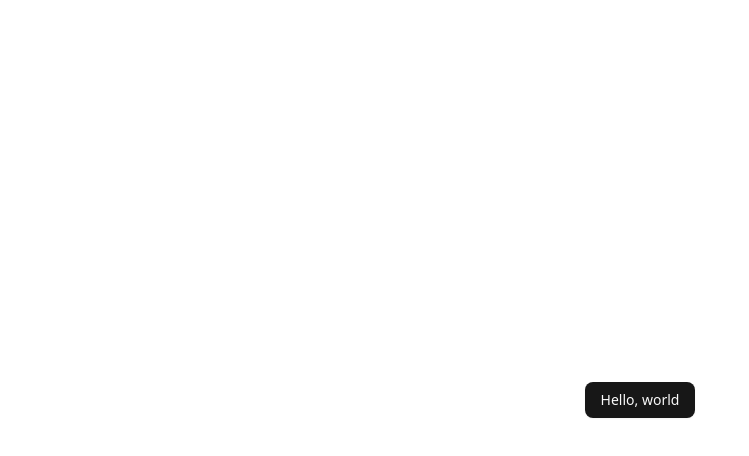
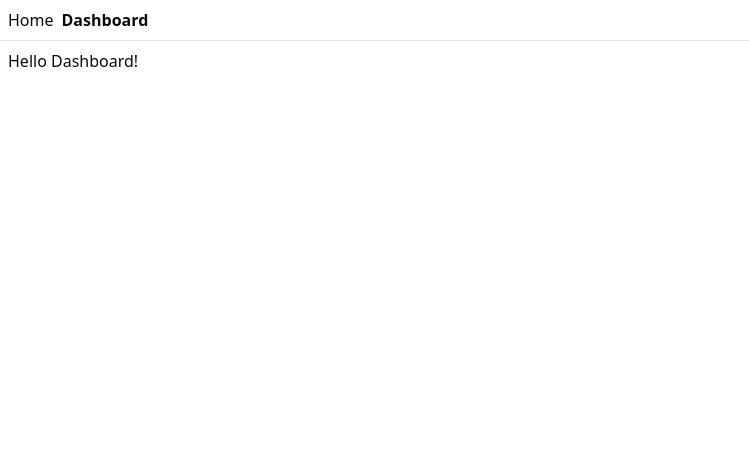
Before and after one commit to ram0973/spring-react-query-blog, a React (Vite) app in the folder react/: page /dashboard in a window 1280 px wide. Shown: the top 456 px of the page, without its empty margins (0-749 px from the left). Built offline with nearby package versions, Linux system fonts and the light colour scheme.

Commit message:
add tanstack router

```diff
--- a/react/package.json
+++ b/react/package.json
@@ -12,6 +12,8 @@
   "dependencies": {
     "@radix-ui/react-slot": "^1.2.3",
     "@tailwindcss/vite": "^4.1.11",
+    "@tanstack/react-router": "^1.128.0",
+    "@tanstack/react-router-devtools": "^1.128.0",
     "class-variance-authority": "^0.7.1",
     "clsx": "^2.1.1",
     "lucide-react": "^0.525.0",
@@ -22,6 +24,7 @@
   },
   "devDependencies": {
     "@eslint/js": "^9.31.0",
+    "@tanstack/router-plugin": "^1.128.0",
     "@types/node": "^24.0.14",
     "@types/react": "^19.1.8",
     "@types/react-dom": "^19.1.6",
--- a/react/src/App.tsx
+++ /dev/null
@@ -1,13 +0,0 @@
-import { Button } from "@/components/ui/button"
-
-function App() {
-  return (
-    <>
-      <div className="flex min-h-svh flex-col items-center justify-center">
-        <Button>Hello, world</Button>
-      </div>
-    </>
-  );
-}
-
-export default App;
--- a/react/src/main.tsx
+++ b/react/src/main.tsx
@@ -1,9 +1,27 @@
-import { StrictMode } from 'react'
-import { createRoot } from 'react-dom/client'
-import App from './App.tsx'
+import { RouterProvider, createRouter } from "@tanstack/react-router";
+import { StrictMode } from "react";
+import ReactDOM from "react-dom/client";
 
-createRoot(document.getElementById('root')!).render(
-  <StrictMode>
-    <App />
-  </StrictMode>,
-)
+// Import the generated route tree
+import { routeTree } from "./routeTree.gen";
+
+// Create a new router instance
+const router = createRouter({ routeTree });
+
+// Register the router instance for type safety
+declare module "@tanstack/react-router" {
+  interface Register {
+    router: typeof router;
+  }
+}
+
+// Render the app
+const rootElement = document.getElementById("root")!;
+if (!rootElement.innerHTML) {
+  const root = ReactDOM.createRoot(rootElement);
+  root.render(
+    <StrictMode>
+      <RouterProvider router={router} />
+    </StrictMode>,
+  );
+}
--- /dev/null
+++ b/react/src/routeTree.gen.ts
@@ -0,0 +1,77 @@
+/* eslint-disable */
+
+// @ts-nocheck
+
+// noinspection JSUnusedGlobalSymbols
+
+// This file was automatically generated by TanStack Router.
+// You should NOT make any changes in this file as it will be overwritten.
+// Additionally, you should also exclude this file from your linter and/or formatter to prevent it from being checked or modified.
+
+import { Route as rootRouteImport } from './routes/__root'
+import { Route as IndexRouteImport } from './routes/index'
+import { Route as DashboardIndexRouteImport } from './routes/dashboard/index'
+
+const IndexRoute = IndexRouteImport.update({
+  id: '/',
+  path: '/',
+  getParentRoute: () => rootRouteImport,
+} as any)
+const DashboardIndexRoute = DashboardIndexRouteImport.update({
+  id: '/dashboard/',
+  path: '/dashboard/',
+  getParentRoute: () => rootRouteImport,
+} as any)
+
+export interface FileRoutesByFullPath {
+  '/': typeof IndexRoute
+  '/dashboard': typeof DashboardIndexRoute
+}
+export interface FileRoutesByTo {
+  '/': typeof IndexRoute
+  '/dashboard': typeof DashboardIndexRoute
+}
+export interface FileRoutesById {
+  __root__: typeof rootRouteImport
+  '/': typeof IndexRoute
+  '/dashboard/': typeof DashboardIndexRoute
+}
+export interface FileRouteTypes {
+  fileRoutesByFullPath: FileRoutesByFullPath
+  fullPaths: '/' | '/dashboard'
+  fileRoutesByTo: FileRoutesByTo
+  to: '/' | '/dashboard'
+  id: '__root__' | '/' | '/dashboard/'
+  fileRoutesById: FileRoutesById
+}
+export interface RootRouteChildren {
+  IndexRoute: typeof IndexRoute
+  DashboardIndexRoute: typeof DashboardIndexRoute
+}
+
+declare module '@tanstack/react-router' {
+  interface FileRoutesByPath {
+    '/': {
+      id: '/'
+      path: '/'
+      fullPath: '/'
+      preLoaderRoute: typeof IndexRouteImport
+      parentRoute: typeof rootRouteImport
+    }
+    '/dashboard/': {
+      id: '/dashboard/'
+      path: '/dashboard'
+      fullPath: '/dashboard'
+      preLoaderRoute: typeof DashboardIndexRouteImport
+      parentRoute: typeof rootRouteImport
+    }
+  }
+}
+
+const rootRouteChildren: RootRouteChildren = {
+  IndexRoute: IndexRoute,
+  DashboardIndexRoute: DashboardIndexRoute,
+}
+export const routeTree = rootRouteImport
+  ._addFileChildren(rootRouteChildren)
+  ._addFileTypes<FileRouteTypes>()
--- /dev/null
+++ b/react/src/routes/__root.tsx
@@ -0,0 +1,20 @@
+import { createRootRoute, Link, Outlet } from '@tanstack/react-router'
+import { TanStackRouterDevtools } from '@tanstack/react-router-devtools'
+
+export const Route = createRootRoute({
+  component: () => (
+    <>
+      <div className="p-2 flex gap-2">
+        <Link to="/" className="[&.active]:font-bold">
+          Home
+        </Link>{' '}
+        <Link to="/dashboard" className="[&.active]:font-bold">
+          Dashboard
+        </Link>
+      </div>
+      <hr />
+      <Outlet />
+      <TanStackRouterDevtools />
+    </>
+  ),
+})
--- /dev/null
+++ b/react/src/routes/dashboard/index.tsx
@@ -0,0 +1,9 @@
+import { createFileRoute } from "@tanstack/react-router";
+
+export const Route = createFileRoute("/dashboard/")({
+  component: RouteComponent,
+});
+
+function RouteComponent() {
+  return <div className="p-2">Hello Dashboard!</div>;
+}
--- /dev/null
+++ b/react/src/routes/index.tsx
@@ -0,0 +1,13 @@
+import { createFileRoute } from '@tanstack/react-router'
+
+export const Route = createFileRoute('/')({
+  component: Index,
+})
+
+function Index() {
+  return (
+    <div className="p-2">
+      <h3>Welcome Home!</h3>
+    </div>
+  )
+}
--- a/react/vite.config.ts
+++ b/react/vite.config.ts
@@ -1,14 +1,22 @@
-import { defineConfig } from 'vite'
-import react from '@vitejs/plugin-react'
-import tailwindcss from '@tailwindcss/vite'
-import path from 'path'
+import tailwindcss from "@tailwindcss/vite";
+import { tanstackRouter } from "@tanstack/router-plugin/vite";
+import react from "@vitejs/plugin-react";
+import path from "path";
+import { defineConfig } from "vite";
 
 // https://vite.dev/config/
 export default defineConfig({
-  plugins: [react(), tailwindcss()],
+  plugins: [
+    tanstackRouter({
+      target: "react",
+      autoCodeSplitting: true,
+    }),
+    react(),
+    tailwindcss(),
+  ],
   resolve: {
     alias: {
       "@": path.resolve(__dirname, "./src"),
     },
   },
-})
+});
```
Also changed, not shown: 2 other files (tests, documents, lock files or other folders).
